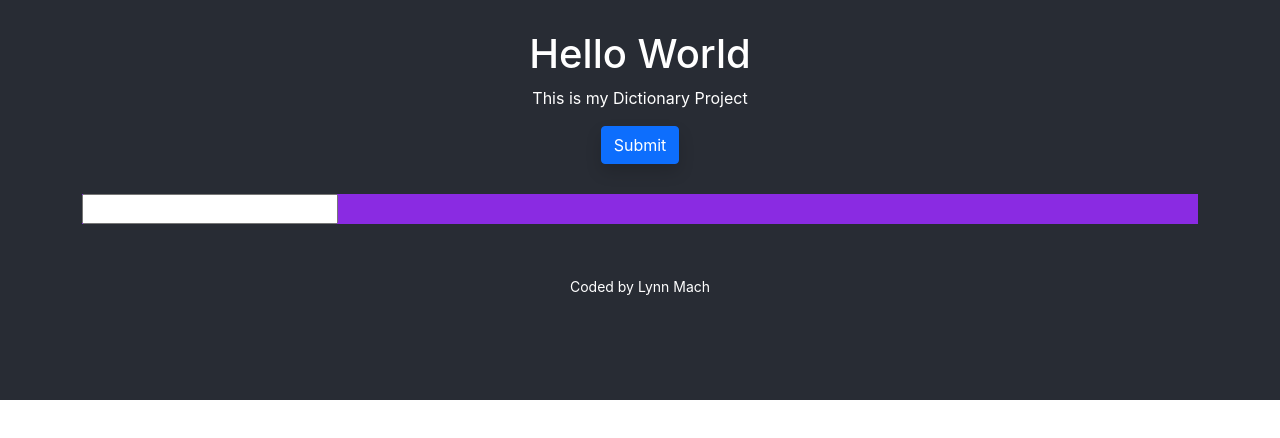
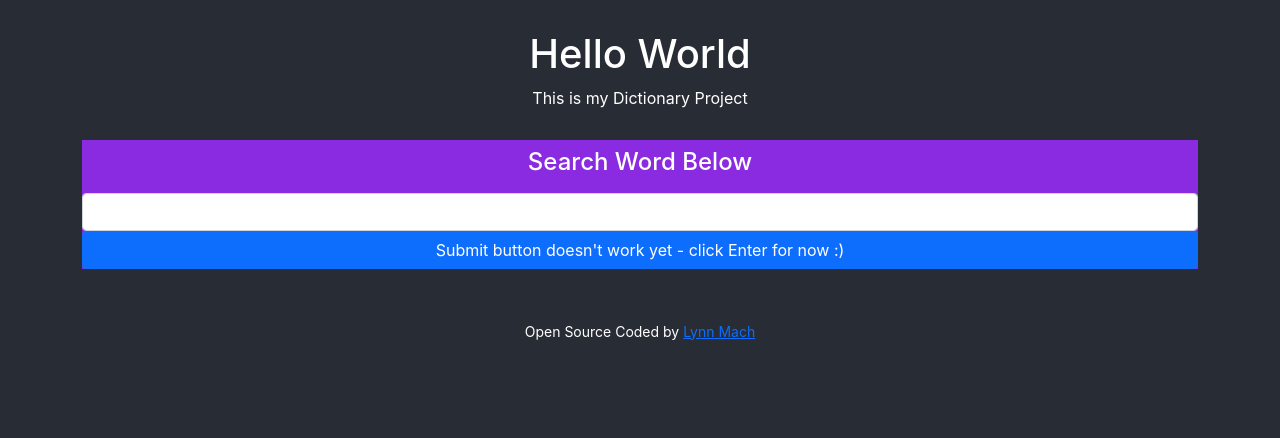
Before and after one commit to Giggles999/dictionary-project, a React (Create React App) app: page / in a window 1280 px wide. Shown: the top 438 px of the page. Built offline with nearby package versions, Linux system fonts and the light colour scheme.

Commit message:
Updating CSS

```diff
--- a/public/index.html
+++ b/public/index.html
@@ -11,6 +11,8 @@
     />
     <link href="https://cdn.jsdelivr.net/npm/bootstrap@5.0.2/dist/css/bootstrap.min.css" rel="stylesheet" integrity="sha384-EVSTQN3/azprG1Anm3QDgpJLIm9Nao0Yz1ztcQTwFspd3yD65VohhpuuCOmLASjC" crossorigin="anonymous">
     <link rel="apple-touch-icon" href="%PUBLIC_URL%/logo192.png" />
+
+
     <!--
       manifest.json provides metadata used when your web app is installed on a
       user's mobile device or desktop. See https://developers.google.com/web/fundamentals/web-app-manifest/
--- a/src/App.css
+++ b/src/App.css
@@ -1,6 +1,6 @@
 .App {
   background-color: #282c34;
-  min-height: 50vh;
+  min-height: 100vh;
   display: flex;
   color: white;
 }
--- a/src/App.js
+++ b/src/App.js
@@ -10,14 +10,14 @@ export default function App () {
         <h1>Hello World </h1>
         <p> This is my Dictionary Project</p>
 
-      <button className="btn btn-primary shadow">Submit</button>
       </header>
     <main>
       <Dictionary/>
+
       </main>
 
       <footer className="App-footer">
-      <small> Coded by Lynn Mach</small>
+      <small> Open Source Coded by <a href="https://github.com/Giggles999/dictionary-project">Lynn Mach</a></small>
       </footer>
     </div>
 </div>
--- a/src/Dictionary.js
+++ b/src/Dictionary.js
@@ -27,9 +27,12 @@ export default function Dictionary () {
 
     return (
         <div className="Dictionary">
-            <form onSubmit={search}>
-                <input type="search" onChange= {handleKeywordChange} />
+          <form onSubmit={search}>
+          <p className="h4 text-center py-2">Search Word Below</p>
+            <input type="search" id="defaultFormCardNameEx" className="form-control" onChange= {handleKeywordChange} />
         </form>
+        <div className="d-grid gap-2"><button className="btn btn-primary">Submit button doesn't work yet - click Enter for now :)</button></div>
+
 
         <Results results={results} />
     </div>
```
Also changed, not shown: src/Dictionary.css (line endings or trailing spaces).
